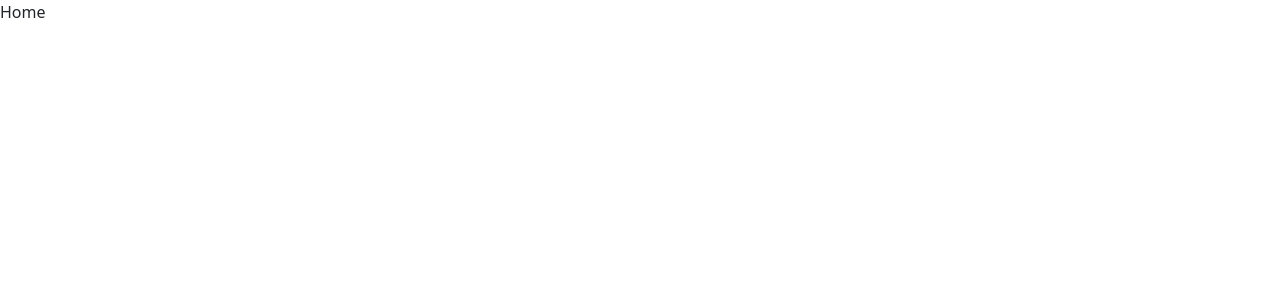
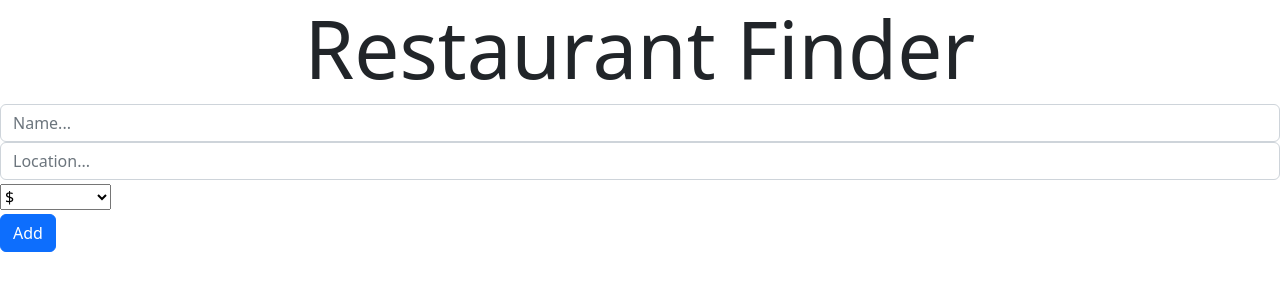
Before and after one commit to knn3/RestaurantReview, a React (Create React App) app in the folder client/: page / in a window 1280 px wide. Shown: the top 300 px of the page. Built offline with nearby package versions, Linux system fonts and the light colour scheme.

Commit message:
Added components and design Home page

```diff
--- /dev/null
+++ b/client/src/components/AddRestaurant.jsx
@@ -0,0 +1,35 @@
+import React from 'react'
+
+const AddRestaurant = () => {
+  return (
+    <div className="mb-4">
+      <form action="">
+        <div className="form-row">
+          <div className="col">
+            <input type="text" className="form-control" placeholder="Name..." />
+          </div>
+          <div className="col">
+            <input
+              type="text"
+              className="form-control"
+              placeholder="Location..."
+            />
+          </div>
+          <div className="col">
+            <select className="custom-select my-1 mr-sm-2">
+              <option disabled>Price Range</option>
+              <option value="1">$</option>
+              <option value="2">$$</option>
+              <option value="3">$$$</option>
+              <option value="4">$$$$</option>
+              <option value="5">$$$$$</option>
+            </select>
+          </div>
+          <button className='btn btn-primary'>Add</button>
+        </div>
+      </form>
+    </div>
+  );
+}
+
+export default AddRestaurant
--- /dev/null
+++ b/client/src/components/Header.jsx
@@ -0,0 +1,13 @@
+import React from 'react'
+
+const Header = () => {
+  return (
+      <div>
+          <h1 className='font-weight-light display-1 text-center'>
+              Restaurant Finder
+          </h1>
+    </div>
+  )
+}
+
+export default Header
--- a/client/src/routes/Home.jsx
+++ b/client/src/routes/Home.jsx
@@ -1,8 +1,13 @@
 import React from 'react'
+import AddRestaurant from '../components/AddRestaurant'
+import Header from '../components/Header'
 
 const Home = () => {
   return (
-    <div>Home</div>
+      <div>
+          <Header />
+          <AddRestaurant/>
+    </div>
   )
 }
 
```
Also changed, not shown: client/src/components/RestaurantLists.jsx (added).
